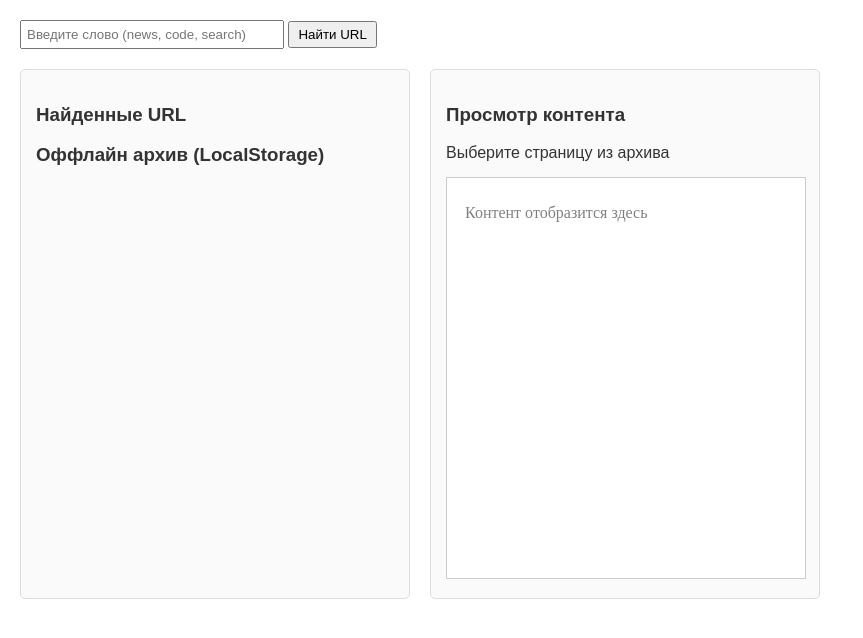
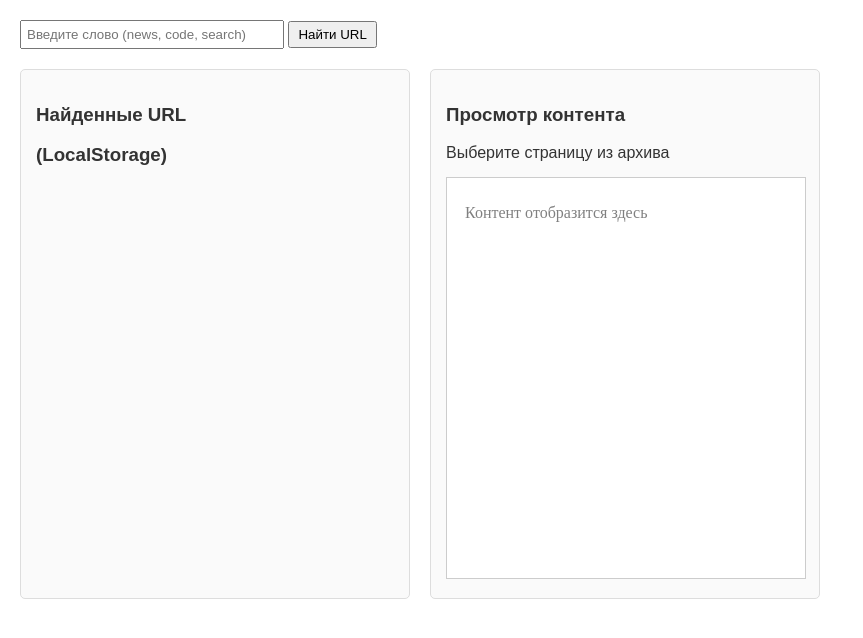
Before and after one commit to 1Xsaiser/Practice, a website: page Practice-it_hub/public/index.html in a window 1280 px wide. Shown: the whole page, without its empty margins (0-863 px from the left). Drawn offline with Linux system fonts and the light colour scheme.

Commit message:
index.html

```diff
--- a/Practice-it_hub/public/index.html
+++ b/Practice-it_hub/public/index.html
@@ -24,7 +24,7 @@
             <h3>Найденные URL</h3>
             <ul id="url-list"></ul>
 
-            <h3>Оффлайн архив (LocalStorage)</h3>
+            <h3>(LocalStorage)</h3>
             <ul id="offline-list"></ul>
         </div>
 
```
